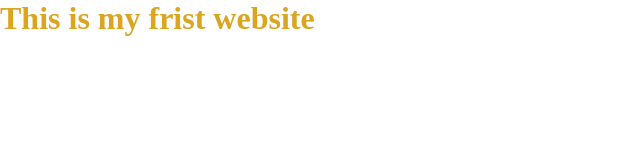
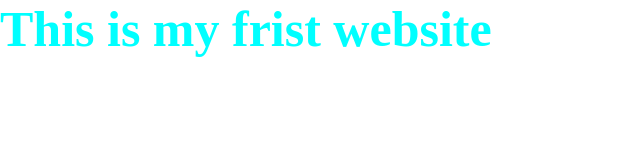
Before and after one commit to Sahadat43/My-website, a plain HTML site: page index.html in a window 1280 px wide. Shown: the whole page, without its empty margins (0-640 px from the left). Drawn offline with Linux system fonts and the light colour scheme.

Commit message:
added hover effect

```diff
--- a/style.css
+++ b/style.css
@@ -8,4 +8,10 @@
 
 h1 {
     color: goldenrod;
+    transition: 1s all ease-in-out;
 }
+
+h1:hover {
+    color: aqua;
+    font-size: 50px;
+}
```
